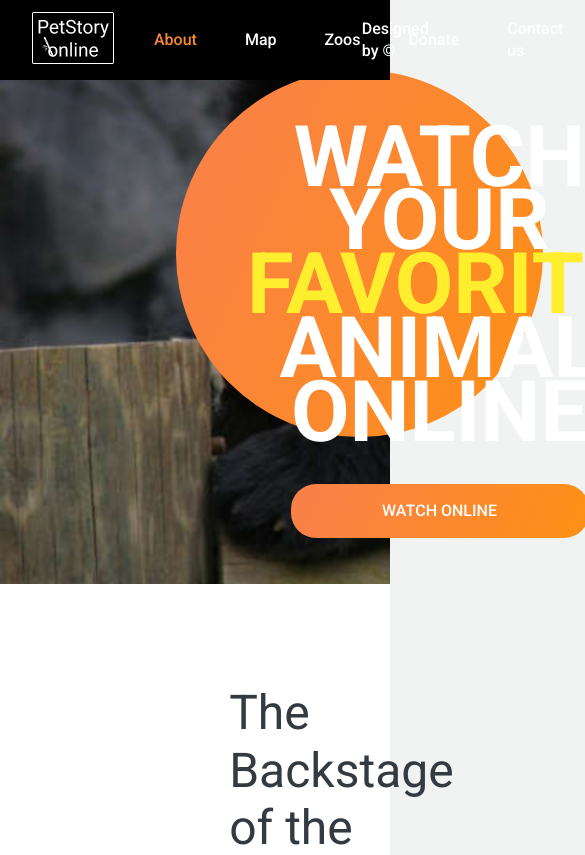
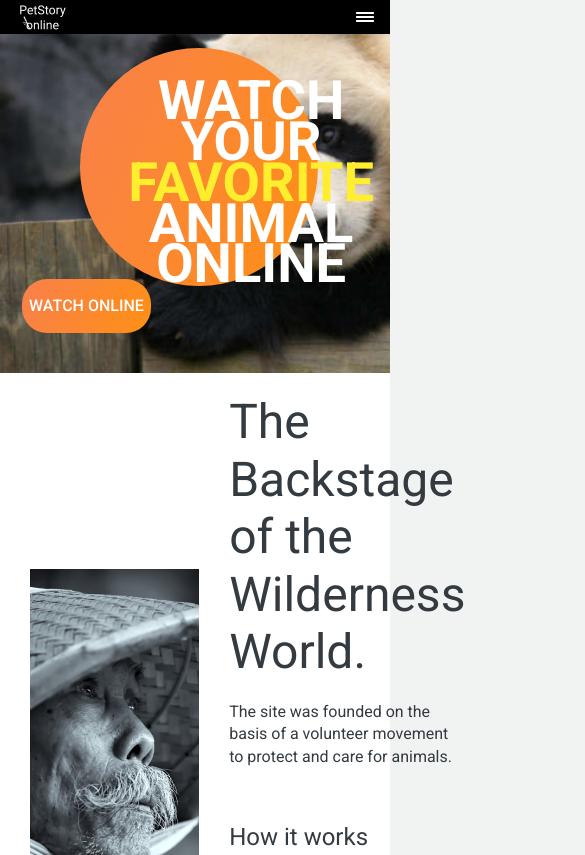
Before and after one commit to ikoroleva/online-zoo, a website: page pages/petstory/index.html in a window 390 px wide. Shown: the top 855 px of the page, 585 px wide, since content can reach past the window. Drawn offline with Linux system fonts and the light colour scheme.

Commit message:
feat: add responsive 640 for header and watch online

```diff
--- a/assets/styles/header.css
+++ b/assets/styles/header.css
@@ -22,8 +22,13 @@
     display: none;
 }
 
-.header__logo a img {
+.header__logo__img {
+    display: block;
     margin: 9px 0 6px 8px;
+}
+
+.header__logo__img_640 {
+    display: none;
 }
 
 .desined-by-link {
@@ -37,6 +42,10 @@
 .nav {
     display: flex;
     width: 60%;
+}
+
+.burger-menu {
+    display: none;
 }
 
 .list {
@@ -81,8 +90,6 @@
     background-clip: text;
 }
 
-@media (max-width: 1600px) {}
-
 @media (max-width: 1000px) {
     .header {
         padding: 1rem 2rem;
@@ -114,3 +121,43 @@
         padding: 0;
     }
 }
+
+@media (max-width: 640px) {
+    .header {
+        height: 34px;
+        padding: 0 1rem;
+        position: fixed;
+    }
+
+    .header__logo {
+        width: auto;
+        margin-top: 0.4rem
+    }
+
+    .header__logo__img {
+        display: none;
+    }
+
+    .header__logo__img_640 {
+        display: block;
+    }
+
+    .nav {
+        width: auto;
+    }
+
+    .list {
+        display: none;
+    }
+
+    .burger-menu {
+        display: flex;
+        justify-content: center;
+        align-items: center;
+    }
+
+    .desined-by-link {
+        display: none;
+    }
+
+}
--- a/pages/petstory/index.html
+++ b/pages/petstory/index.html
@@ -23,9 +23,13 @@
             <div class="header__logo">
                 <h1>PetStory Online</h1>
                 <a href="#">
-                    <img class="header__logo__img" src="..\..\assets\images\logo_footer.png" alt="logo"></a>
+                    <img class="header__logo__img" src="../../assets/images/logo.png" alt="logo">
+                    <img class="header__logo__img_640" src="../../assets/images/logo_640.png" alt="logo"></a>
             </div>
             <nav class="nav">
+                <div class="burger-menu">
+                    <img src="../../assets/icons/burger_menu.png" alt="burger menu icon">
+                </div>
                 <ul class="list">
                     <li class="list__item active"><a href="#">About</a></li>
                     <li class="list__item"><a href="#">Map</a></li>
@@ -388,7 +392,7 @@
             <div class="footer__container">
                 <div class="footer__logo-and-subscribtion">
                     <div><a href="#">
-                            <img class="footer__logo" src="..\..\assets\images\logo_footer.png" alt="logo"></a>
+                            <img class="footer__logo" src="..\..\assets\images\logo.png" alt="logo"></a>
                     </div>
                     <form class="subsribe-section">
                         <h3>Subscribe to our news</h3>
--- a/pages/petstory/style.css
+++ b/pages/petstory/style.css
@@ -107,6 +107,49 @@
 
     .watch-online__button {
         left: 115px;
+    }
+}
+
+@media (max-width: 640px) {
+    .watch-online {
+        height: 373px;
+        bottom: 0;
+    }
+
+
+    .watch-online__content {
+        width: 100%;
+        height: 100%;
+        flex-direction: row;
+        align-items: flex-end;
+        justify-content: space-between;
+    }
+
+
+    .watch-online__circle {
+        width: 237.6px;
+        height: 237.6px;
+        top: 3rem;
+        right: 4.5rem
+    }
+
+    .watch-online__text {
+        width: 255px;
+        display: flex;
+        flex-direction: column;
+        font-size: 54.29px;
+        margin: 0 1rem 5.5rem 0;
+        order: 1;
+    }
+
+    .watch-online__text>strong {
+        margin: 0;
+    }
+
+    .watch-online__button {
+        position: relative;
+        bottom: 2.5rem;
+        left: 1.4rem;
     }
 }
 
```
Also changed, not shown: assets/icons/burger_menu.png (added), assets/images/alligator.png (added), assets/images/arrow.png (added), assets/images/logo.png (renamed from assets/images/logo_footer.png), assets/images/logo_640.png (added).
